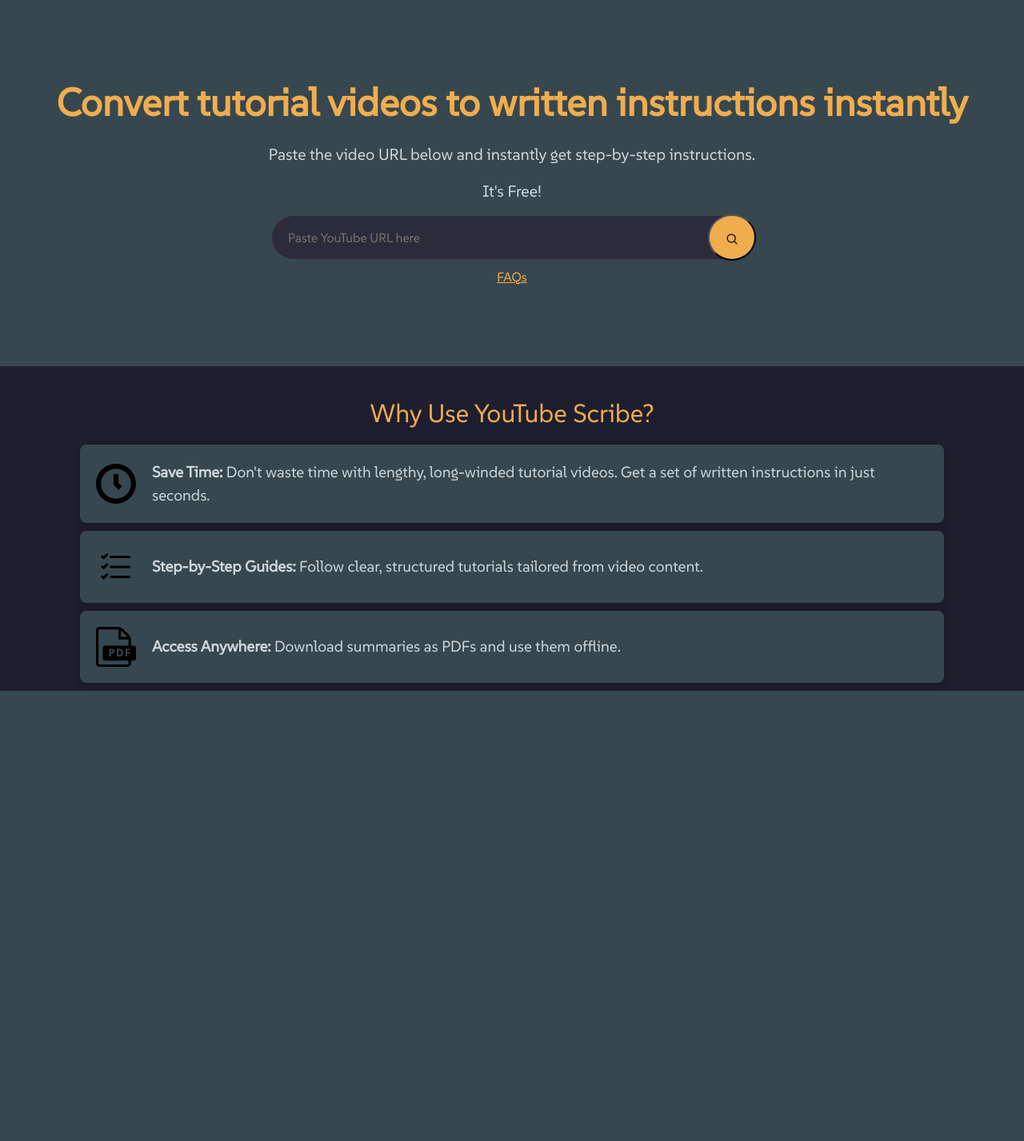
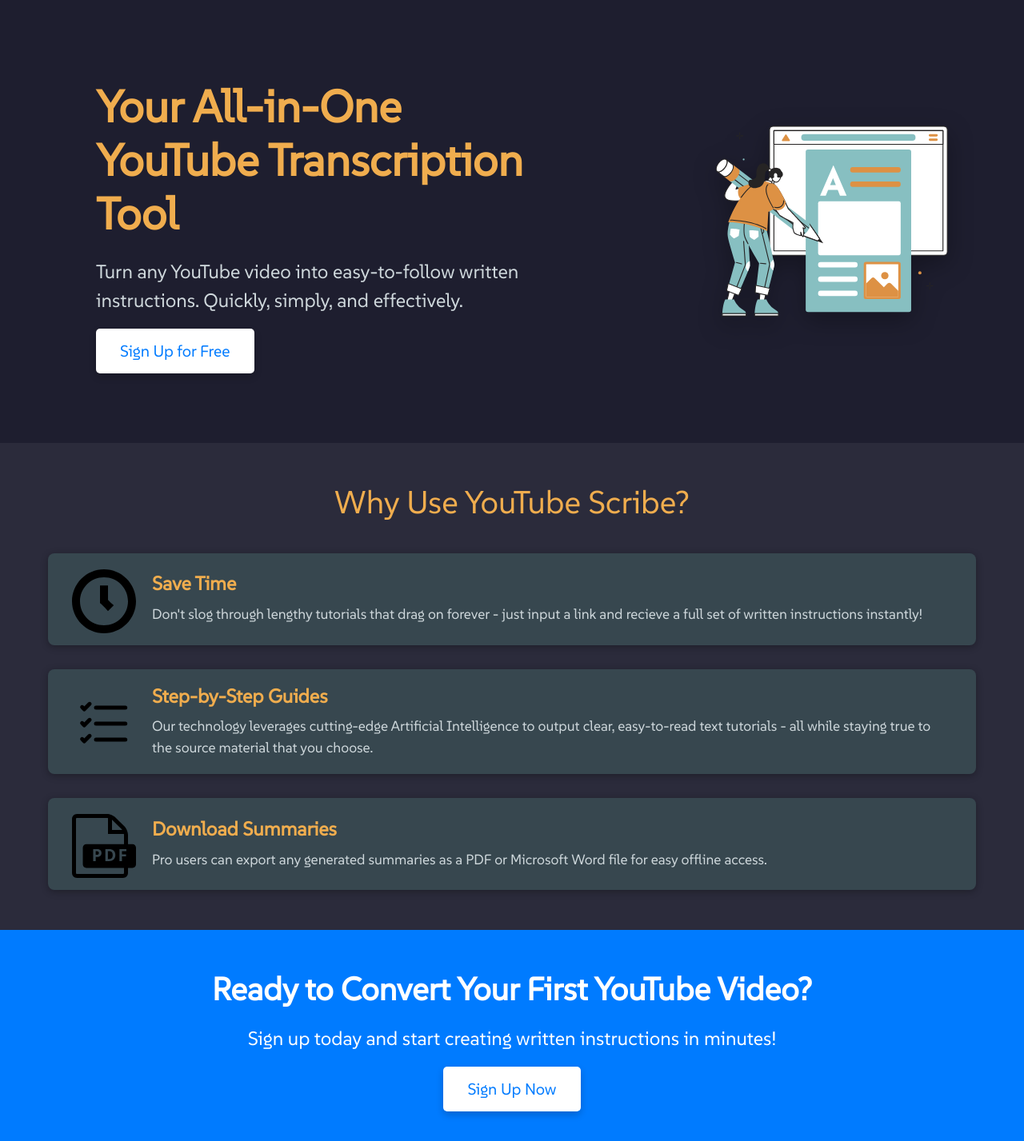
Before and after one commit to Nickydoesthings/YouTube-Scribe, a Flask app: page / in a window 1280 px wide. Shown: the part 60-1487 px from the top of the page at 80% size. Before the commit the page ends 924 px from the top, so only its background shows below. Run offline with Flask 3, Linux system fonts and the light colour scheme; some libraries are stand-ins or nearby versions.

Commit message:
Overhauled langing page to be more appealing. Fixed small issue on generator page and gave generator styles their own css fields (was previously sharing them with landing page.) Other assorted small style changes.

```diff
--- a/static/styles.css
+++ b/static/styles.css
@@ -47,14 +47,6 @@ body {
     text-align: center;
 }
 
-/* Header Styling */
-h1,
-.features-title {
-    font-size: 2rem;
-    margin-bottom: 20px;
-    color: #f0ad4e; /* Accent color for headings */
-    text-align: center;
-}
 
 /* Form Elements */
 .form-group {
@@ -311,45 +305,127 @@ h1,
 
 .feature-item {
     display: flex;
-    align-items: center;
+    align-items: center; /* Vertically aligns icon and text */
+    justify-content: flex-start; /* Aligns content horizontally with the icon on the left */
+    flex-direction: row; /* Ensures icon and text remain side by side */
     background-color: #37474f;
-    padding: 20px;
+    padding: 20px 30px;
     border-radius: 8px;
     box-shadow: 0px 2px 10px rgba(0, 0, 0, 0.3);
-    margin-bottom: 10px;
-    margin-right: 100px;
-    margin-left: 100px;
+    width: 100%;
+    transition: all 0.3s ease;
+    text-align: left; /* Ensures text stays aligned to the left */
 }
 
 .feature-icon {
-    width: 50px;
-    height: 50px;
-    margin-right: 20px;
-    fill: #f0ad4e;
+    flex-shrink: 0;
+    width: 60px;
+    height: 60px;
+    margin-right: 40px;
+    margin-bottom: 15px;
+}
+
+.feature-icon img {
+    width: 100%;
+    height: auto;
 }
 
 .feature-text {
     font-size: 1.2rem;
     color: #cfd8dc;
+    text-align: left; /* Ensures the text is aligned to the left */
+}
+
+.feature-text h3 {
+    color: #f0ad4e;
+    font-size: 1.5rem;
+    margin-bottom: 5px;
+    font-weight: bold;
+}
+
+.feature-text p {
+    font-size: 1.1rem;
+    color: #cfd8dc;
+    margin: 0;
 }
 
 /* Hero Section */
 .hero-section {
-    background-color: #37474f;
-    padding: 100px 0;
-    text-align: center;
+    display: flex;
+    justify-content: space-between; /* Centers the whole section */
+    align-items: center;
+    padding: 100px 30px; /* Adds padding on smaller screens */
+    background-color: #1e1e2f;
     color: #ffffff;
+    background-attachment: fixed; /* Keeps the background fixed for parallax effect */
+    background-size: cover;
+    position: relative;
+    overflow: hidden;
+    max-width: 1500px;
+    margin: 0 auto;
+}
+
+.hero-image {
+    width: 110%; /* Default image size on larger screens */
+    height: auto;
+    max-width: 600px; /* Limits the width to ensure the image doesn't get too large */
+    transition: transform 0.3s ease, width 0.3s ease; /* Smooth transition for resizing */
+    filter: drop-shadow(0 10px 15px rgba(0, 0, 0, 0.3)); /* Shadow effect */
+}
+
+/* Hover effect to scale up slightly */
+.hero-image:hover {
+    transform: scale(1.05); /* Enlarges the image slightly on hover */
+}
+
+/* Floating animation (image gently moves up and down) */
+@keyframes float {
+    0% {
+        transform: translateY(0);
+    }
+    50% {
+        transform: translateY(-10px); /* Moves up by 10px at midpoint */
+    }
+    100% {
+        transform: translateY(0); /* Returns to original position */
+    }
+}
+
+/* Adjust hero image size on larger screens */
+@media (min-width: 1200px) {
+    .hero-image {
+        width: 120%; /* Enlarge width slightly on very large screens */
+        max-width: 550px; /* Limits how large the image can get */
+    }
+}
+
+
+/* Adjust hero image size on smaller screens */
+@media (max-width: 767px) {
+    .hero-section {
+        flex-direction: column; /* Stack the text and image on smaller screens */
+        text-align: center;
+    }
+
+    .hero-image {
+        width: 90%; /* Image takes up most of the width on smaller screens */
+        max-width: 400px; /* Limits how small the image gets */
+        margin-top: 20px; /* Add spacing between the text and the image */
+
+    }
 }
 
 .hero-title {
-    font-size: 3rem;
+    font-size: 3.5rem;
     font-weight: bold;
     color: #f0ad4e;
+    margin-bottom: 20px;
 }
 
 .hero-subtitle {
-    font-size: 1.25rem;
+    font-size: 1.5rem;
     color: #cfd8dc;
+    margin-bottom: 30px;
 }
 
 .hero-search {
@@ -370,17 +446,35 @@ h1,
     font-size: 1rem;
 }
 
-.hero-btn {
-    background-color: #f0ad4e;
-    border-radius: 100%;
-    padding: 15px;
-    position: absolute;
-    right: -5px;
-    top: 50%;
-    transform: translateY(-50%);
-    cursor: pointer;
-    width: 60px;
+.cta-button {
+    padding: 15px 30px;
+    background-color: #007bff;
+    color: white;
+    font-size: 1.25rem;
+    border-radius: 5px;
+    text-decoration: none;
+    box-shadow: 0 4px 10px rgba(0, 0, 0, 0.2);
+    align-items: center;
 }
+
+.cta-button:hover {
+    background-color: #0056b3;
+}
+
+.hero-content,
+.hero-visual {
+    max-width: 600px; /* Restricts the width of both text and image sections */
+    margin: 0 auto; /* Centers content */
+    padding: 0 20px; /* Adds some padding inside */
+}
+
+
+.hero-visual {
+    max-width: 500px;
+    margin: 0 auto;
+}
+
+
 
 .search-icon {
     width: 20px;
@@ -396,6 +490,100 @@ h1,
 .hero-link:hover {
     text-decoration: underline;
 }
+
+/* Features Section */
+.features-section {
+    padding: 50px 20px; /* Ensure some padding on all sides */
+    background-color: #2b2b3b;
+    color: white;
+    text-align: center;
+    align-items: center;
+}
+
+.section-title {
+    font-size: 2.5rem;
+    color: #f0ad4e;
+    margin-bottom: 40px;
+}
+
+/* Centered grid with max-width */
+.features-grid {
+    display: flex;
+    flex-direction: column;
+    align-items: center;
+    gap: 30px; /* This controls the gap between rows */
+    max-width: 1200px; /* Restricts overall grid width */
+    margin: 0 auto;
+    padding: 0 20px; /* Add some padding for smaller screens */
+}
+
+.feature-item {
+    display: flex;
+    align-items: center;
+    justify-content: flex-start;
+    background-color: #37474f;
+    padding: 20px 30px;
+    border-radius: 8px;
+    box-shadow: 0px 2px 10px rgba(0, 0, 0, 0.3);
+    width: 100%; /* Ensures the feature item takes full width */
+    transition: all 0.3s ease;
+}
+
+.feature-item:hover {
+    box-shadow: 0px 4px 20px rgba(0, 0, 0, 0.5);
+}
+
+.feature-item img {
+    width: 80px;
+    margin-bottom: 20px;
+}
+
+.feature-item h3 {
+    color: #f0ad4e;
+    font-size: 1.5rem;
+    margin-bottom: 10px;
+}
+
+.feature-item p {
+    font-size: 1.1rem;
+    color: #cfd8dc;
+    text-align: left;
+}
+
+.cta-section {
+    padding: 50px 20px;
+    background-color: #007bff;
+    color: white;
+    text-align: center;
+}
+
+.cta-title {
+    font-size: 2.5rem;
+    font-weight: bold;
+    margin-bottom: 20px;
+}
+
+.cta-subtitle {
+    font-size: 1.5rem;
+    margin-bottom: 30px;
+}
+
+.cta-button {
+    padding: 15px 30px;
+    background-color: white;
+    color: #007bff;
+    font-size: 1.25rem;
+    border-radius: 5px;
+    text-decoration: none;
+    box-shadow: 0 4px 10px rgba(0, 0, 0, 0.2);
+}
+
+.cta-button:hover {
+    background-color: #f0ad4e;
+    color: #1e1e2f;
+}
+
+
 
 /* Footer Styling */
 footer {
--- a/templates/landing.html
+++ b/templates/landing.html
@@ -4,45 +4,57 @@
 
 {% block content %}
 
-    <div class="hero-section">
-        <div class="hero-content">
-            <h1 class="hero-title">Convert tutorial videos to written instructions instantly</h1>
-            <p class="hero-subtitle">Paste the video URL below and instantly get step-by-step instructions.</p>
-            <p class="hero-subtitle">It's Free!</p>
-            <div class="hero-search">
-                <form action="{{ url_for('generator') }}" method="GET">
-                    <input type="text" name="youtubeLink" placeholder="Paste YouTube URL here" class="hero-input" required>
-                    <button type="submit" class="hero-btn">
-                        <img src="{{ url_for('static', filename='images/search.svg') }}" alt="Submit" class="search-icon">
-                    </button>
-                </form>
+<!-- Hero Section -->
+<section class="hero-section">
+    <div class="hero-content">
+        <h1 class="hero-title">Your All-in-One YouTube Transcription Tool</h1>
+        <p class="hero-subtitle">Turn any YouTube video into easy-to-follow written instructions. Quickly, simply, and effectively.</p>
+        <a href="{{ url_for('signup') }}" class="cta-button">Sign Up for Free</a>
+    </div>
+    <div class="hero-visual">
+        <img src="{{ url_for('static', filename='images/writing-girl.svg') }}" alt="Illustration" class="hero-image">
+    </div>
+</section>
+
+<!-- Features Section -->
+<section class="features-section">
+    <h2 class="section-title">Why Use YouTube Scribe?</h2>
+    <div class="features-grid">
+        <div class="feature-item">
+            <div class="feature-icon">
+                <img src="{{ url_for('static', filename='images/clock.svg') }}" alt="Save Time">
             </div>
-            <div class="hero-links">
-                <a href="#" class="hero-link">FAQs</a>
+            <div class="feature-text">
+                <h3>Save Time</h3>
+                <p>Don't slog through lengthy tutorials that drag on forever - just input a link and recieve a full set of written instructions instantly!</p>
+            </div>
+        </div>
+        <div class="feature-item">
+            <div class="feature-icon">
+                <img src="{{ url_for('static', filename='images/task-list.svg') }}" alt="Step-by-Step Guides">
+            </div>
+            <div class="feature-text">
+                <h3>Step-by-Step Guides</h3>
+                <p>Our technology leverages cutting-edge Artificial Intelligence to output clear, easy-to-read text tutorials - all while staying true to the source material that you choose.</p>
+            </div>
+        </div>
+        <div class="feature-item">
+            <div class="feature-icon">
+                <img src="{{ url_for('static', filename='images/pdf.svg') }}" alt="Download Summaries">
+            </div>
+            <div class="feature-text">
+                <h3>Download Summaries</h3>
+                <p>Pro users can export any generated summaries as a PDF or Microsoft Word file for easy offline access.</p>
             </div>
         </div>
     </div>
+</section>
 
-    <!-- Features Section -->
-    <div class="landing-features">
-        <h2 class="features-title">Why Use YouTube Scribe?</h2>
-        <div class="feature-item">
-            <img src="{{ url_for('static', filename='images/clock.svg') }}" alt="Clock" class="feature-icon">
-            <div class="feature-text">
-                <strong>Save Time:</strong> Don't waste time with lengthy, long-winded tutorial videos. Get a set of written instructions in just seconds.
-            </div>
-        </div>
-        <div class="feature-item">
-            <img src="{{ url_for('static', filename='images/task-list.svg') }}" alt="Step-by-Step" class="feature-icon">
-            <div class="feature-text">
-                <strong>Step-by-Step Guides:</strong> Follow clear, structured tutorials tailored from video content.
-            </div>
-        </div>
-        <div class="feature-item">
-            <img src="{{ url_for('static', filename='images/pdf.svg') }}" alt="PDF" class="feature-icon">
-            <div class="feature-text">
-                <strong>Access Anywhere:</strong> Download summaries as PDFs and use them offline.
-            </div>
-        </div>
-    </div>
+<!-- CTA Section -->
+<section class="cta-section">
+    <h2 class="cta-title">Ready to Convert Your First YouTube Video?</h2>
+    <p class="cta-subtitle">Sign up today and start creating written instructions in minutes!</p>
+    <a href="{{ url_for('signup') }}" class="cta-button">Sign Up Now</a>
+</section>
+
 {% endblock %}
```
Also changed, not shown: other parts of static/styles.css (+54 -4 lines), templates/generator.html (+7 -7 lines), static/images/writing-girl.svg (added).
